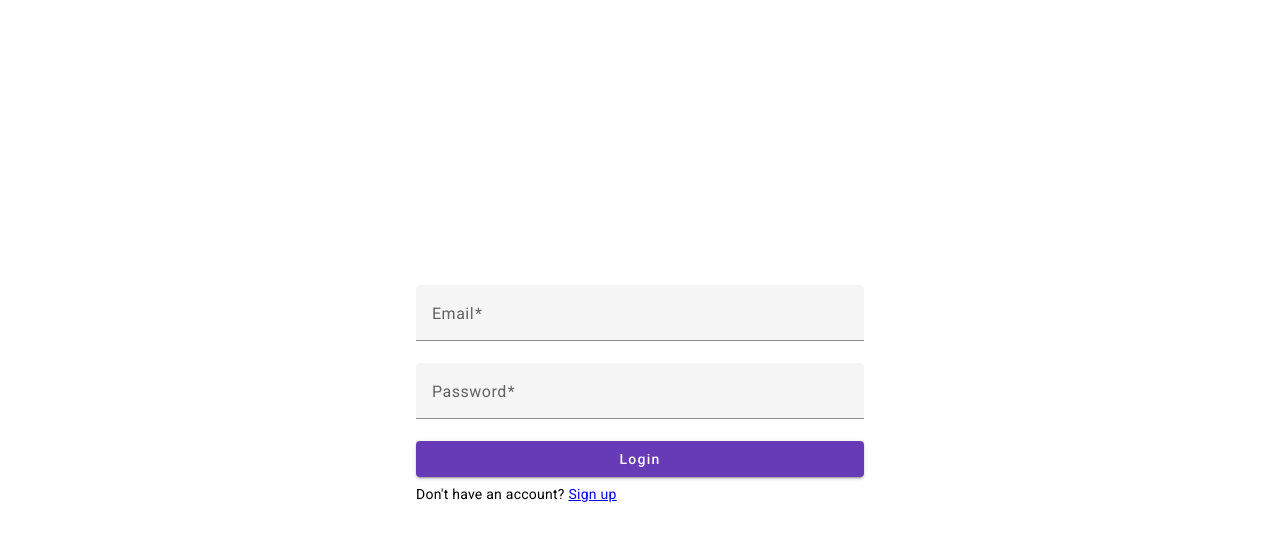
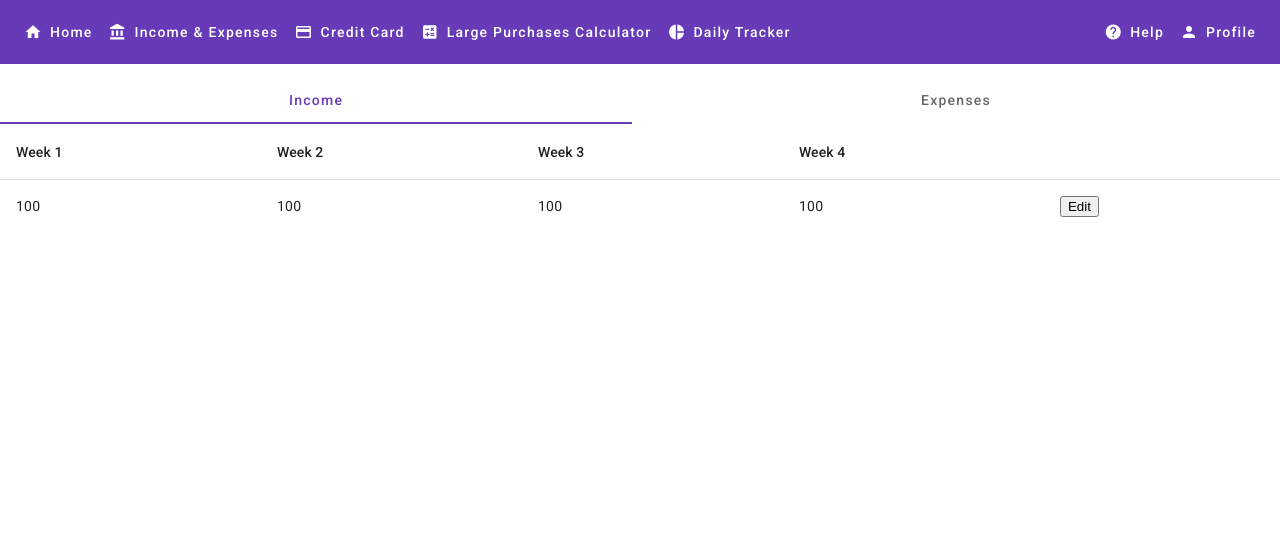
Before and after one commit to persset/budget, an Angular app: page /income in a window 1280 px wide. Shown: the top 540 px of the page. Built offline with nearby package versions, Linux system fonts and the light colour scheme.

Commit message:
Add: Start the development of the income-expenses component, adding editable table for income data input

```diff
--- a/src/app/app-routing.module.ts
+++ b/src/app/app-routing.module.ts
@@ -2,10 +2,16 @@ import { NgModule } from '@angular/core';
 import { RouterModule, Routes } from '@angular/router';
 import { LoginComponent } from './login/login.component';
 import { SignupComponent } from './signup/signup.component';
+import { IncomeExpensesComponent } from './income-expenses/income-expenses.component';
 
 const routes: Routes = [
   { path: '', component: LoginComponent },
   { path: 'signup', component: SignupComponent, title: 'Signup' },
+  {
+    path: 'income',
+    component: IncomeExpensesComponent,
+    title: 'Income & Expenses',
+  },
   { path: '**', component: LoginComponent },
 ];
 
--- /dev/null
+++ b/src/app/income-expenses/income-expenses.component.css
@@ -0,0 +1,4 @@
+#content-container {
+    max-width: 100vw;
+    max-height: 100vh;
+}
--- /dev/null
+++ b/src/app/income-expenses/income-expenses.component.html
@@ -0,0 +1,39 @@
+<div id="content-container">
+    <app-header></app-header>
+    <div id="page-content">
+        <mat-tab-group>
+            <mat-tab label="Income">
+                <table mat-table [dataSource]="dataSource">
+                    <ng-container [matColumnDef]="col.key" *ngFor="let col of columnsSchema">
+                        <th mat-header-cell *matHeaderCellDef>
+                            {{ col.label }}
+                        </th>
+                        <td mat-cell *matCellDef="let element">
+                            <div [ngSwitch]="col.type" *ngIf="!element.isEdit">
+                                <div class="btn-edit" *ngSwitchCase="'isEdit'">
+                                    <button mat-button (click)="element.isEdit = !element.isEdit">Edit</button>
+                                </div>
+                                <span *ngSwitchDefault>
+                                    {{ element[col.key] }}
+                                </span>
+                            </div>
+                            <div *ngIf="element.isEdit">
+                                <div class="btn-edit" *ngIf="col.key === 'isEdit'; else dataField">
+                                    <button mat-button (click)="element.isEdit = !element.isEdit">Done</button>
+                                </div>
+                                <ng-template #dataField>
+                                    <mat-form-field>
+                                        <input [type]="col.type" matInput [(ngModel)]="element[col.key]" />
+                                    </mat-form-field>
+                                </ng-template>
+                            </div>
+                        </td>
+                    </ng-container>
+                    <tr mat-header-row *matHeaderRowDef="displayedColumns"></tr>
+                    <tr mat-row *matRowDef="let row; columns: displayedColumns"></tr>
+                </table>
+            </mat-tab>
+            <mat-tab label="Expenses">Expenses</mat-tab>
+        </mat-tab-group>
+    </div>
+</div>
--- /dev/null
+++ b/src/app/income-expenses/income-expenses.component.ts
@@ -0,0 +1,66 @@
+import { Component } from '@angular/core';
+import { CommonModule } from '@angular/common';
+import { MatTabsModule } from '@angular/material/tabs';
+import { HeaderComponent } from '../header/header.component';
+import { MatTableModule } from '@angular/material/table';
+import { MatFormFieldModule } from '@angular/material/form-field';
+import { MatInputModule } from '@angular/material/input';
+import { FormsModule } from '@angular/forms';
+
+const USER_DATA = [
+  {
+    week1: '100',
+    week2: '100',
+    week3: '100',
+    week4: '100',
+  },
+];
+
+const COLUMNS_SCHEMA = [
+  {
+    key: 'week1',
+    type: 'number',
+    label: 'Week 1',
+  },
+  {
+    key: 'week2',
+    type: 'number',
+    label: 'Week 2',
+  },
+  {
+    key: 'week3',
+    type: 'number',
+    label: 'Week 3',
+  },
+  {
+    key: 'week4',
+    type: 'number',
+    label: 'Week 4',
+  },
+  {
+    key: 'isEdit',
+    type: 'isEdit',
+    label: '',
+  },
+];
+
+@Component({
+  selector: 'app-income-expenses',
+  standalone: true,
+  imports: [
+    CommonModule,
+    MatTabsModule,
+    HeaderComponent,
+    MatTableModule,
+    MatFormFieldModule,
+    MatInputModule,
+    FormsModule,
+  ],
+  templateUrl: './income-expenses.component.html',
+  styleUrls: ['./income-expenses.component.css'],
+})
+export class IncomeExpensesComponent {
+  displayedColumns: string[] = COLUMNS_SCHEMA.map((col) => col.key);
+  dataSource: any = USER_DATA;
+  columnsSchema: any = COLUMNS_SCHEMA;
+}
```
Also changed, not shown: 1 other file (tests, documents, lock files or other folders).
